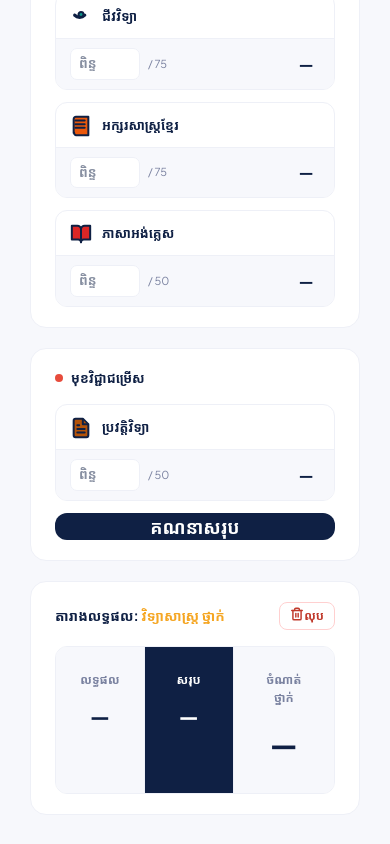
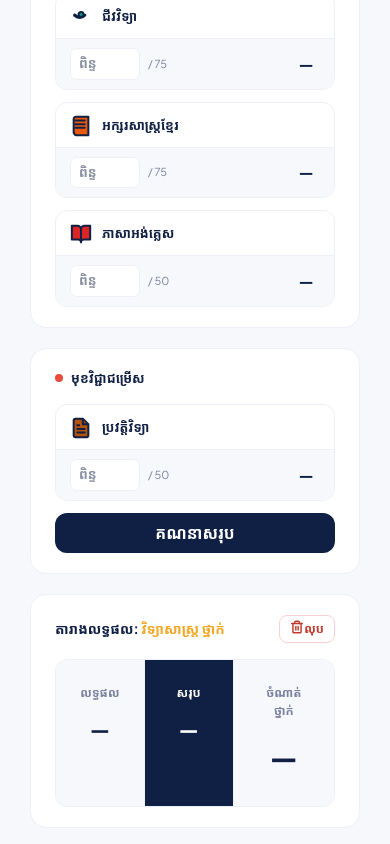
Before and after one commit to SambathHim/BacII-SmartTutor, a Vue app: page /calculator in a window 390 px wide. Shown: the part 875-1719 px from the top of the page. Built offline with nearby package versions, Linux system fonts and the light colour scheme.

Commit message:
Good for FindTotal

```diff
--- a/src/views/CalculatorView.vue
+++ b/src/views/CalculatorView.vue
@@ -465,6 +465,10 @@ export default {
   .delete-btn {
     padding: 4px 10px;
   }
+  .find-total-btn {
+    font-size: 16px;
+    padding: 8px 16px;
+  }
 }
 
 .delete-btn:hover {
```
